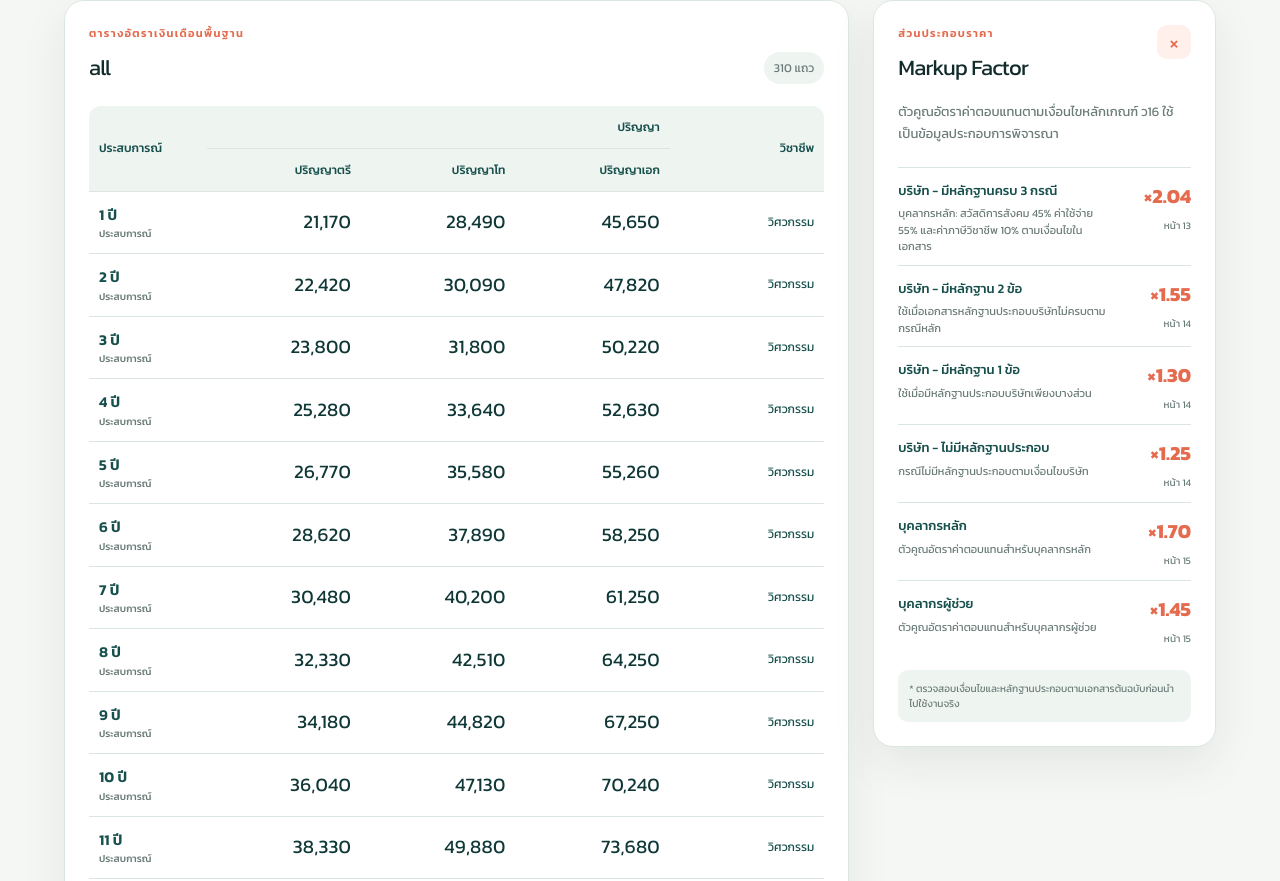
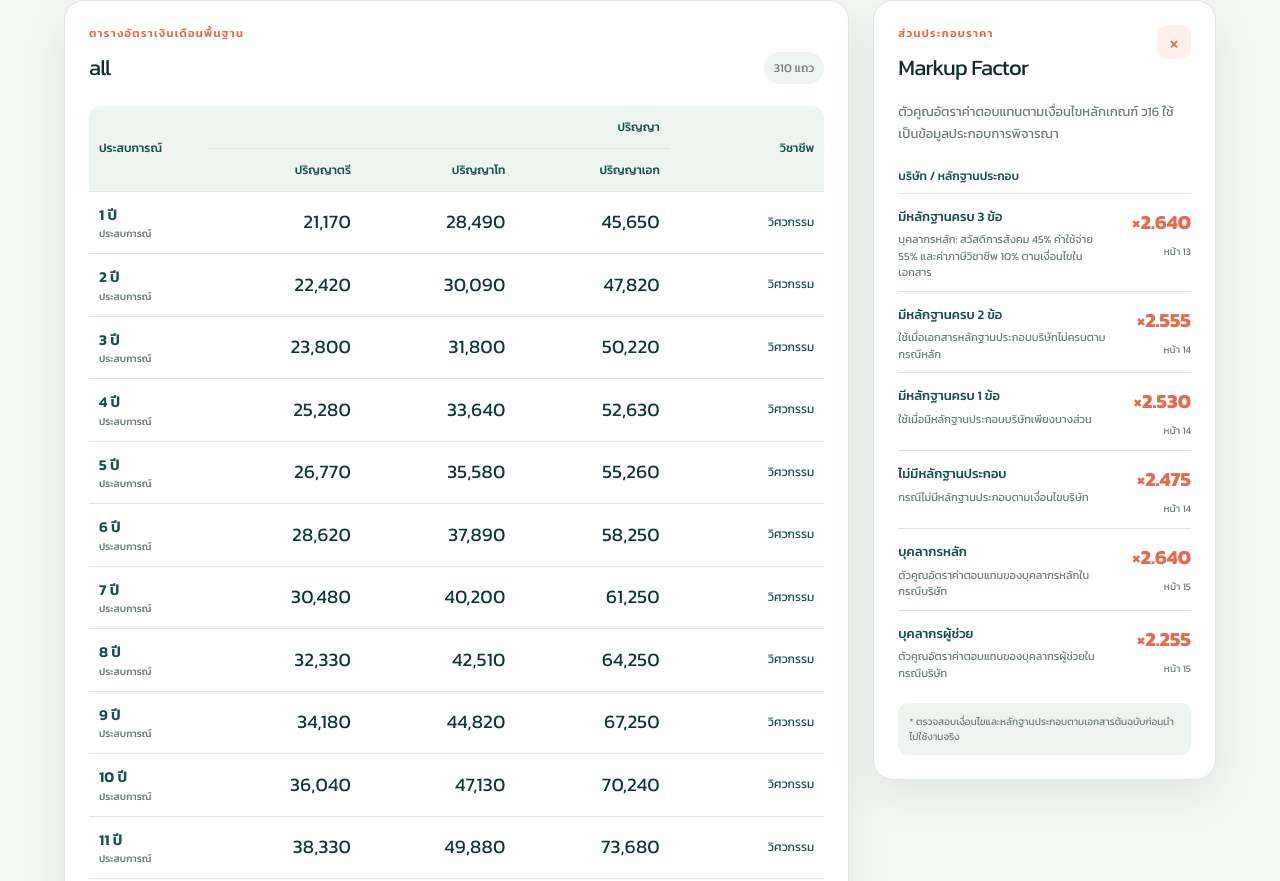
Before and after one commit to heyway007/consultant-fee-guide, a Next.js app: page / in a window 1280 px wide. Shown: the part 570-1451 px from the top of the page. Built offline with nearby package versions, Linux system fonts and the light colour scheme.

Commit message:
fix: group company markup factors

```diff
--- a/app/globals.css
+++ b/app/globals.css
@@ -91,6 +91,8 @@ input:focus,select:focus,.input-with-icon:focus-within { border-color:var(--cora
 .panel-heading { align-items:start; }
 .panel-icon { display:grid; place-items:center; width:34px; height:34px; border-radius:10px; background:var(--coral-soft); color:var(--coral); font-size:23px; font-weight:400; }
 .panel-description { margin:17px 0 22px; color:var(--muted); font-size:13px; line-height:1.7; }
+.factor-groups { display:grid; gap:18px; }
+.factor-group h3 { margin:0 0 8px; color:var(--teal); font-size:12px; font-weight:500; }
 .factor-list { display:grid; gap:10px; }
 .factor-item { display:flex; justify-content:space-between; gap:12px; border-top:1px solid var(--line); padding-top:13px; }
 .factor-item strong,.factor-item span { display:block; }
--- a/components/markup-panel.tsx
+++ b/components/markup-panel.tsx
@@ -4,7 +4,20 @@ type MarkupPanelProps = {
   factors: W16MarkupFactor[];
 };
 
-const factorFormatter = new Intl.NumberFormat("th-TH", { minimumFractionDigits: 2, maximumFractionDigits: 2 });
+const factorFormatter = new Intl.NumberFormat("th-TH", { minimumFractionDigits: 3, maximumFractionDigits: 3 });
+const factorGroupLabels: Record<string, string> = {
+  "company-evidence": "บริษัท / หลักฐานประกอบ",
+};
+
+function groupFactors(factors: W16MarkupFactor[]) {
+  const groups = new Map<string, W16MarkupFactor[]>();
+  factors.forEach((factor) => {
+    const group = groups.get(factor.factor_group) ?? [];
+    group.push(factor);
+    groups.set(factor.factor_group, group);
+  });
+  return Array.from(groups.entries());
+}
 
 export default function MarkupPanel({ factors }: MarkupPanelProps) {
   return (
@@ -17,8 +30,12 @@ export default function MarkupPanel({ factors }: MarkupPanelProps) {
         <span className="panel-icon" aria-hidden="true">×</span>
       </div>
       <p className="panel-description">ตัวคูณอัตราค่าตอบแทนตามเงื่อนไขหลักเกณฑ์ ว16 ใช้เป็นข้อมูลประกอบการพิจารณา</p>
+      <div className="factor-groups">
+        {groupFactors(factors).map(([groupId, groupFactorsList]) => (
+          <section className="factor-group" key={groupId} aria-labelledby={`factor-group-${groupId}`}>
+            <h3 id={`factor-group-${groupId}`}>{factorGroupLabels[groupId] ?? groupId}</h3>
             <div className="factor-list">
-        {factors.map((factor) => (
+              {groupFactorsList.map((factor) => (
                 <div className="factor-item" key={factor.id}>
                   <div>
                     <strong>{factor.factor_label}</strong>
@@ -31,6 +48,9 @@ export default function MarkupPanel({ factors }: MarkupPanelProps) {
                 </div>
               ))}
             </div>
+          </section>
+        ))}
+      </div>
       <p className="panel-footnote">* ตรวจสอบเงื่อนไขและหลักฐานประกอบตามเอกสารต้นฉบับก่อนนำไปใช้งานจริง</p>
     </aside>
   );
--- a/data/w16-markup-factors.json
+++ b/data/w16-markup-factors.json
@@ -2,8 +2,9 @@
   {
     "id": "company-complete",
     "factor_type": "company",
-    "factor_label": "บริษัท - มีหลักฐานครบ 3 กรณี",
-    "factor_value": 2.04,
+    "factor_group": "company-evidence",
+    "factor_label": "มีหลักฐานครบ 3 ข้อ",
+    "factor_value": 2.64,
     "description": "บุคลากรหลัก: สวัสดิการสังคม 45% ค่าใช้จ่าย 55% และค่าภาษีวิชาชีพ 10% ตามเงื่อนไขในเอกสาร",
     "source_page": 13,
     "sort_order": 1
@@ -11,8 +12,9 @@
   {
     "id": "company-two-evidence",
     "factor_type": "company",
-    "factor_label": "บริษัท - มีหลักฐาน 2 ข้อ",
-    "factor_value": 1.55,
+    "factor_group": "company-evidence",
+    "factor_label": "มีหลักฐานครบ 2 ข้อ",
+    "factor_value": 2.555,
     "description": "ใช้เมื่อเอกสารหลักฐานประกอบบริษัทไม่ครบตามกรณีหลัก",
     "source_page": 14,
     "sort_order": 2
@@ -20,8 +22,9 @@
   {
     "id": "company-one-evidence",
     "factor_type": "company",
-    "factor_label": "บริษัท - มีหลักฐาน 1 ข้อ",
-    "factor_value": 1.3,
+    "factor_group": "company-evidence",
+    "factor_label": "มีหลักฐานครบ 1 ข้อ",
+    "factor_value": 2.53,
     "description": "ใช้เมื่อมีหลักฐานประกอบบริษัทเพียงบางส่วน",
     "source_page": 14,
     "sort_order": 3
@@ -29,8 +32,9 @@
   {
     "id": "company-no-evidence",
     "factor_type": "company",
-    "factor_label": "บริษัท - ไม่มีหลักฐานประกอบ",
-    "factor_value": 1.25,
+    "factor_group": "company-evidence",
+    "factor_label": "ไม่มีหลักฐานประกอบ",
+    "factor_value": 2.475,
     "description": "กรณีไม่มีหลักฐานประกอบตามเงื่อนไขบริษัท",
     "source_page": 14,
     "sort_order": 4
@@ -38,18 +42,20 @@
   {
     "id": "main-staff",
     "factor_type": "staff",
+    "factor_group": "company-evidence",
     "factor_label": "บุคลากรหลัก",
-    "factor_value": 1.7,
-    "description": "ตัวคูณอัตราค่าตอบแทนสำหรับบุคลากรหลัก",
+    "factor_value": 2.64,
+    "description": "ตัวคูณอัตราค่าตอบแทนของบุคลากรหลักในกรณีบริษัท",
     "source_page": 15,
     "sort_order": 5
   },
   {
     "id": "assistant-staff",
     "factor_type": "staff",
+    "factor_group": "company-evidence",
     "factor_label": "บุคลากรผู้ช่วย",
-    "factor_value": 1.45,
-    "description": "ตัวคูณอัตราค่าตอบแทนสำหรับบุคลากรผู้ช่วย",
+    "factor_value": 2.255,
+    "description": "ตัวคูณอัตราค่าตอบแทนของบุคลากรผู้ช่วยในกรณีบริษัท",
     "source_page": 15,
     "sort_order": 6
   }
--- a/lib/types.ts
+++ b/lib/types.ts
@@ -25,6 +25,7 @@ export type W16RateRow = {
 export type W16MarkupFactor = {
   id: string;
   factor_type: string;
+  factor_group: string;
   factor_label: string;
   factor_value: number;
   description: string | null;
```
Also changed, not shown: 1 other file (tests, documents, lock files or other folders). Lines whose indentation alone changed are shown as unchanged.
